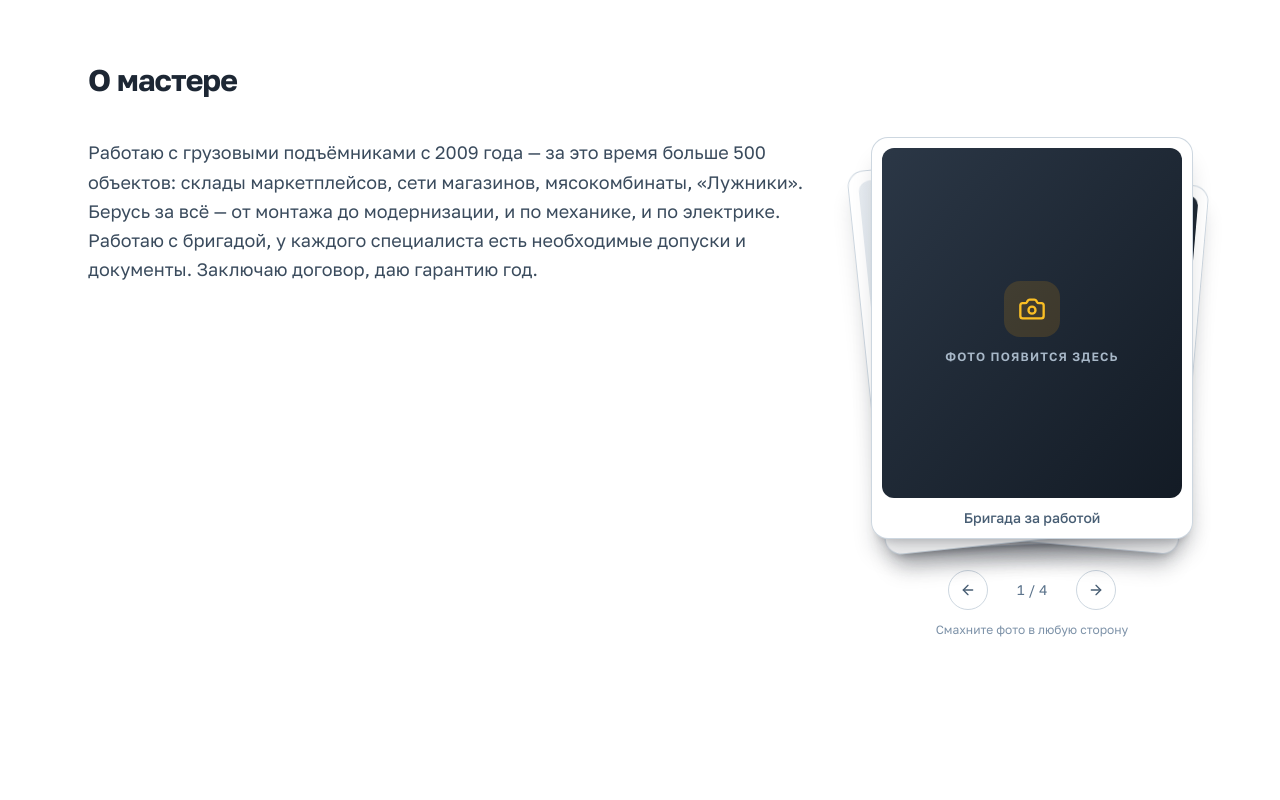
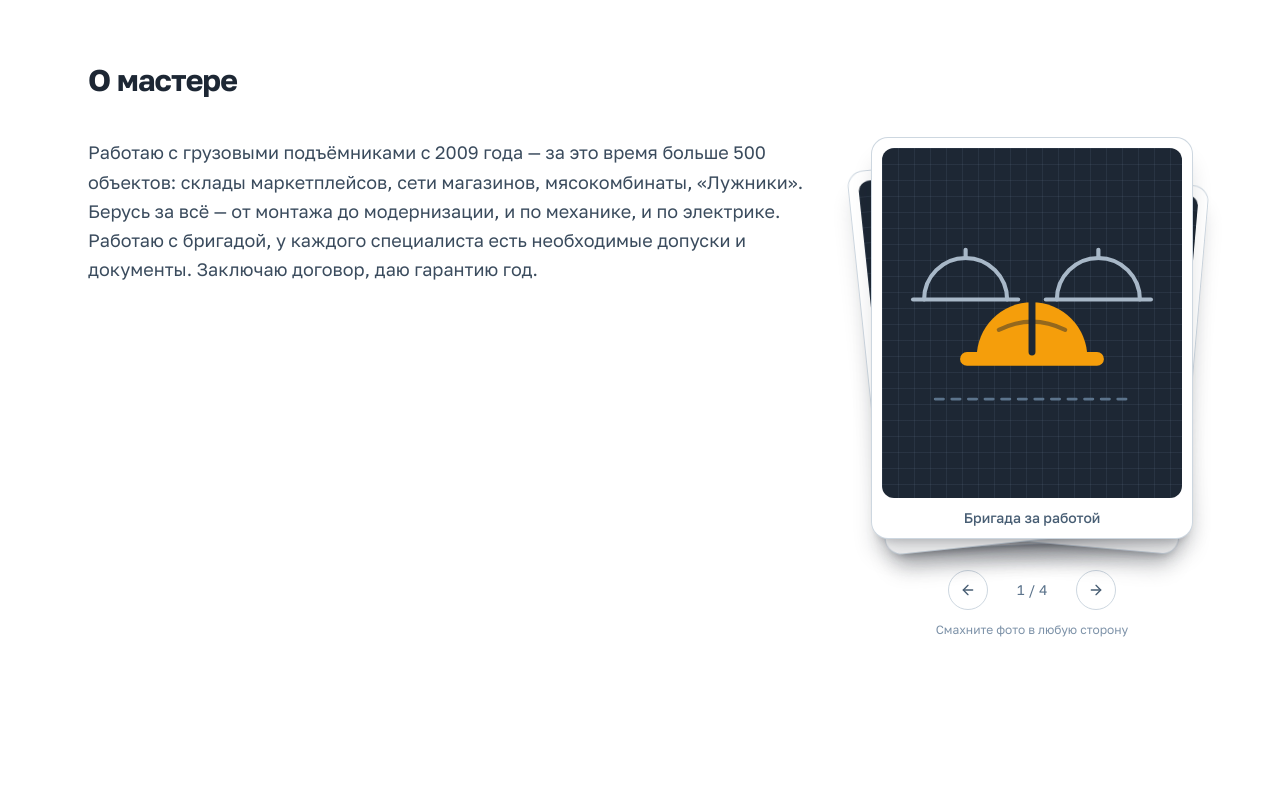
Before and after one commit to dimaleskoff57889-a11y/sait, a Next.js app: page / in a window 1280 px wide. Shown: the part 2400-3200 px from the top of the page. Built offline with nearby package versions, Linux system fonts and the light colour scheme.

Commit message:
исправлен баг с фотками и добавлены фотки в раздел о мастере

```diff
--- a/src/components/About.tsx
+++ b/src/components/About.tsx
@@ -3,16 +3,16 @@ import { Section } from "./Section";
 import { PhotoDeck, type DeckItem } from "./PhotoDeck";
 
 /**
- * Заглушки для стопки фото, пока настоящих нет. Подписи подсказывают,
- * какие фото сюда просить (см. раздел «Фото» в SITE.md). Показываются
- * только в черновике: на готовом сайте «фото появится здесь» выглядело бы
- * как недоделка — там без фото стопка просто не выводится.
+ * Заглушки для стопки фото, пока настоящих нет: рисунки в стиле чертежа
+ * (DeckArt) под каждую подпись. Подписи подсказывают, какие фото сюда
+ * просить (см. раздел «Фото» в SITE.md). Показываются только в черновике —
+ * на готовом сайте без фото стопка просто не выводится.
  */
 const PLACEHOLDERS: DeckItem[] = [
-  { caption: "Бригада за работой" },
-  { caption: "Готовый подъёмник" },
-  { caption: "Монтаж на объекте" },
-  { caption: "Шкаф управления" },
+  { caption: "Бригада за работой", art: "brigade" },
+  { caption: "Готовый подъёмник", art: "lift" },
+  { caption: "Монтаж на объекте", art: "install" },
+  { caption: "Шкаф управления", art: "cabinet" },
 ];
 
 export function About() {
--- /dev/null
+++ b/src/components/DeckArt.tsx
@@ -0,0 +1,138 @@
+/**
+ * Заглушки-рисунки для стопки «О мастере», пока нет настоящих фото:
+ * тёмная «миллиметровка» и штриховой рисунок в духе чертежа с первого экрана.
+ * Каждый рисунок — под свою подпись (см. PLACEHOLDERS в About.tsx).
+ */
+
+export type DeckArtKind = "brigade" | "lift" | "install" | "cabinet";
+
+const C = {
+  line: "#a8b8c8", // steel-300
+  dim: "#5c748c", // steel-500
+  fill: "#2b3746", // steel-800
+  deep: "#1d2734", // steel-900
+  signal: "#f59e0b", // signal-500
+};
+
+/** Сетка-миллиметровка фоном — CSS, чтобы не плодить одинаковые id паттернов */
+const gridStyle = {
+  backgroundColor: C.deep,
+  backgroundImage:
+    "linear-gradient(to right, rgb(125 146 168 / 0.12) 1px, transparent 1px), linear-gradient(to bottom, rgb(125 146 168 / 0.12) 1px, transparent 1px)",
+  backgroundSize: "16px 16px",
+};
+
+/** Область рисунка по каждому виду — без пустых полей, чтобы рисунок был крупнее */
+const VIEW_BOX: Record<DeckArtKind, string> = {
+  brigade: "6 70 188 150",
+  lift: "30 26 150 200",
+  install: "18 30 164 190",
+  cabinet: "40 22 124 206",
+};
+
+export function DeckArt({ kind }: { kind: DeckArtKind }) {
+  return (
+    <div className="flex h-full w-full items-center justify-center" style={gridStyle}>
+      <svg viewBox={VIEW_BOX[kind]} className="h-full w-full p-5" aria-hidden>
+        {kind === "brigade" ? <Brigade /> : null}
+        {kind === "lift" ? <Lift /> : null}
+        {kind === "install" ? <Install /> : null}
+        {kind === "cabinet" ? <Cabinet /> : null}
+      </svg>
+    </div>
+  );
+}
+
+/** Бригада: три каски, передняя — сигнальная */
+function Brigade() {
+  return (
+    <g strokeLinecap="round" strokeLinejoin="round">
+      {/* Задние каски — контуром */}
+      {[52, 148].map((cx) => (
+        <g key={cx} fill="none" stroke={C.line} strokeWidth="3">
+          <path d={`M${cx - 30} 128a30 30 0 0 1 60 0`} />
+          <path d={`M${cx - 38} 128h76`} />
+          <path d={`M${cx} 98v-6`} />
+        </g>
+      ))}
+      {/* Передняя каска */}
+      <path d="M60 170a40 40 0 0 1 80 0z" fill={C.signal} />
+      <rect x="48" y="166" width="104" height="10" rx="5" fill={C.signal} />
+      <path d="M100 130v36" stroke={C.deep} strokeWidth="5" />
+      <path d="M76 150q24-12 48 0" fill="none" stroke={C.deep} strokeWidth="3" opacity="0.45" />
+      {/* Земля */}
+      <path d="M30 200h140" stroke={C.dim} strokeWidth="2" strokeDasharray="6 6" />
+    </g>
+  );
+}
+
+/** Готовый подъёмник: шахта, направляющие, платформа с грузом, стрелка хода */
+function Lift() {
+  return (
+    <g fill="none" strokeLinecap="round" strokeLinejoin="round">
+      <rect x="58" y="34" width="84" height="178" rx="3" stroke={C.line} strokeWidth="3" />
+      <path d="M58 58h84" stroke={C.line} strokeWidth="3" />
+      <rect x="84" y="42" width="32" height="10" rx="2" stroke={C.line} strokeWidth="2.5" />
+      <path d="M70 58v154M130 58v154" stroke={C.dim} strokeWidth="2.5" />
+      <path d="M100 58v62" stroke={C.line} strokeWidth="2" />
+      {/* Платформа с коробками */}
+      <rect x="84" y="102" width="20" height="18" stroke={C.line} strokeWidth="2.5" />
+      <rect x="104" y="108" width="16" height="12" stroke={C.line} strokeWidth="2.5" />
+      <rect x="64" y="120" width="72" height="8" rx="1.5" fill={C.signal} />
+      {/* Стрелка хода */}
+      <path d="M162 150V88" stroke={C.signal} strokeWidth="3" />
+      <path d="M154 98l8-12 8 12" stroke={C.signal} strokeWidth="3" />
+      <path d="M40 212h120" stroke={C.dim} strokeWidth="2" strokeDasharray="6 6" />
+    </g>
+  );
+}
+
+/** Монтаж: балка, таль на цепи, на крюке поднимают секцию шахты */
+function Install() {
+  return (
+    <g fill="none" strokeLinecap="round" strokeLinejoin="round">
+      {/* Балка-двутавр */}
+      <path d="M26 40h148M26 52h148M100 40v12" stroke={C.line} strokeWidth="3" />
+      <rect x="86" y="52" width="28" height="12" rx="2" stroke={C.line} strokeWidth="2.5" />
+      {/* Цепь */}
+      <path d="M100 64v44" stroke={C.line} strokeWidth="2.5" strokeDasharray="4 3" />
+      {/* Крюк */}
+      <path d="M100 108v10a10 10 0 1 1-10 10" stroke={C.signal} strokeWidth="4" />
+      {/* Стропы и секция шахты */}
+      <path d="M92 130l-22 26M108 130l22 26" stroke={C.dim} strokeWidth="2" />
+      <rect x="64" y="156" width="72" height="56" stroke={C.line} strokeWidth="3" />
+      <path d="M64 156l72 56M136 156l-72 56" stroke={C.dim} strokeWidth="2" />
+      {/* Разводной ключ */}
+      <g transform="translate(34 196) rotate(-40)">
+        <rect x="-4" y="0" width="8" height="30" rx="3" fill={C.signal} />
+        <path d="M-9 -2a9 9 0 1 1 18 0l-4 3h-10z" fill={C.signal} />
+      </g>
+    </g>
+  );
+}
+
+/** Шкаф управления: дверца, лампы (одна мигает во время «хода»), кнопки, кабель */
+function Cabinet() {
+  return (
+    <g strokeLinecap="round" strokeLinejoin="round">
+      <rect x="52" y="30" width="96" height="164" rx="6" fill={C.fill} stroke={C.line} strokeWidth="3" />
+      <path d="M100 30v164" stroke={C.dim} strokeWidth="2" />
+      {/* Экранчик и лампы */}
+      <rect x="62" y="44" width="30" height="18" rx="2" fill="none" stroke={C.line} strokeWidth="2" />
+      <path d="M67 53h8" stroke={C.signal} strokeWidth="2.5" />
+      <circle cx="116" cy="50" r="5" fill="none" stroke={C.line} strokeWidth="2" />
+      <circle className="lift-led" cx="132" cy="50" r="5" fill={C.signal} />
+      {/* Кнопки */}
+      <circle cx="116" cy="76" r="6" fill="none" stroke={C.line} strokeWidth="2" />
+      <circle cx="132" cy="76" r="6" fill="none" stroke={C.line} strokeWidth="2" />
+      {/* Решётка вентиляции */}
+      {[150, 158, 166, 174].map((y) => (
+        <path key={y} d={`M62 ${y}h28M110 ${y}h28`} stroke={C.dim} strokeWidth="2" />
+      ))}
+      {/* Ручка */}
+      <rect x="104" y="104" width="5" height="22" rx="2" fill={C.line} />
+      {/* Кабель вниз */}
+      <path d="M100 194v18q0 10 10 10h40" fill="none" stroke={C.signal} strokeWidth="3" />
+    </g>
+  );
+}
--- a/src/components/PhotoDeck.tsx
+++ b/src/components/PhotoDeck.tsx
@@ -10,16 +10,20 @@ import {
   type Ref,
 } from "react";
 import { ArrowLeft, ArrowRight, Camera } from "lucide-react";
+import { DeckArt, type DeckArtKind } from "./DeckArt";
 
 /**
  * Карточка стопки. Что показывается — по приоритету: фото (src) → логотипы
- * (logos) → название крупным шрифтом (title) → заглушка «фото появится здесь».
+ * (logos) → рисунок-заглушка (art) → название крупным шрифтом (title) →
+ * заглушка «фото появится здесь».
  */
 export type DeckItem = {
   src?: string;
   caption?: string;
   /** Логотипы — по центру белой карточки, друг под другом */
   logos?: string[];
+  /** Рисунок-заглушка в стиле чертежа (DeckArt) — пока нет фото */
+  art?: DeckArtKind;
   /** Название — если нет ни фото, ни логотипа */
   title?: string;
   /** Текст на заглушке вместо «фото появится здесь» */
@@ -217,8 +221,10 @@ export function PhotoDeck({
         tabIndex={0}
         onKeyDown={onKeyDown}
         // isolate — свой контекст наложения: z-index карточек (50–60) действует только
-        // внутри стопки и не перекрывает шапку сайта (у неё z-50)
-        className="relative isolate aspect-[4/5] w-full rounded-2xl outline-none focus-visible:ring-2 focus-visible:ring-signal-500 focus-visible:ring-offset-4"
+        // внутри стопки и не перекрывает шапку сайта (у неё z-50).
+        // z-10 — а сама стопка выше соседнего текста: смахнутое фото летит поверх
+        // описания объекта, а не под ним (но ниже шапки и «пульта лифта»)
+        className="relative isolate z-10 aspect-[4/5] w-full rounded-2xl outline-none focus-visible:ring-2 focus-visible:ring-signal-500 focus-visible:ring-offset-4"
       >
         {items.map((item, id) => {
           const isTop = id === current && !leaving;
@@ -246,6 +252,8 @@ export function PhotoDeck({
                   />
                 ) : item.logos && item.logos.length > 0 ? (
                   <LogoCard logos={item.logos} alt={item.caption ?? ""} />
+                ) : item.art ? (
+                  <DeckArt kind={item.art} />
                 ) : item.title ? (
                   <TitleCard title={item.title} />
                 ) : (
```
Also changed, not shown: 1 other file (tests, documents, lock files or other folders).
